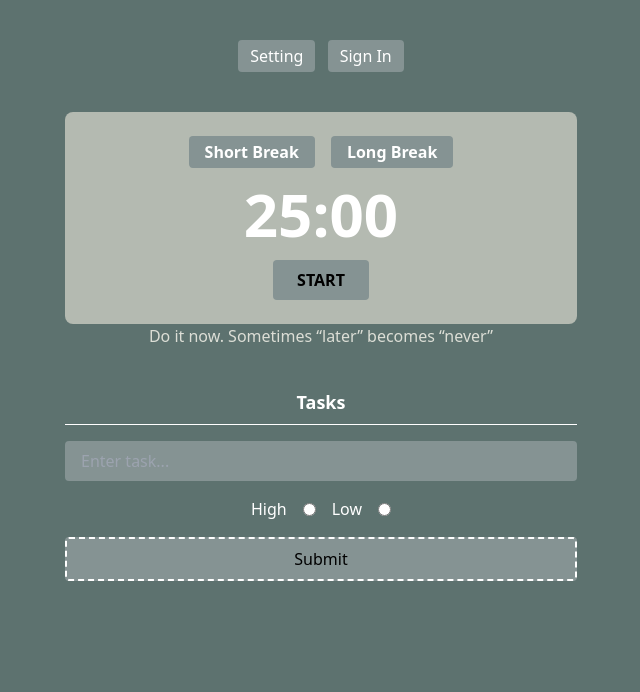
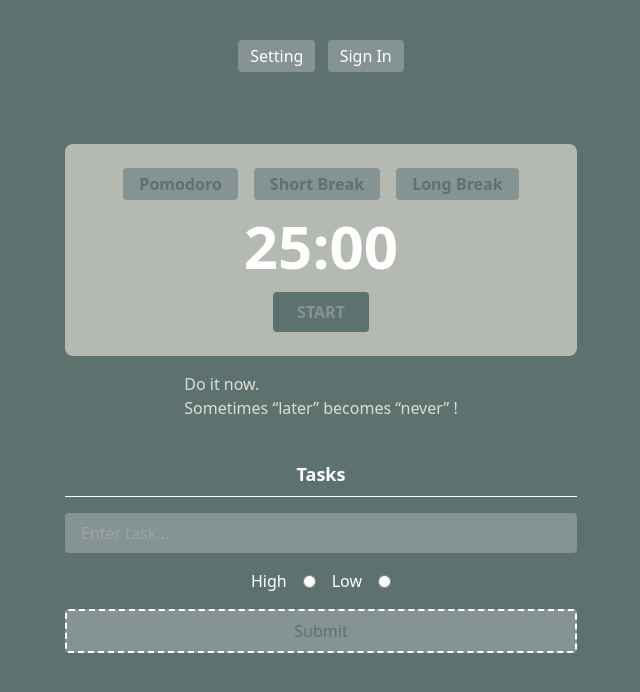
Before and after one commit to Khadeej01/Productivity-App, a plain HTML site: page index.html in a window 1280 px wide. Shown: the whole page, without its empty margins (319-959 px from the left). Drawn offline with nearby package versions, Linux system fonts and the light colour scheme.

```diff
--- a/index.html
+++ b/index.html
@@ -8,24 +8,29 @@
 </head>
 <body class="bg-[#5D726F] text-white flex flex-col items-center py-10">
 
-    <!-- Header -->
-    <header class="">
+
+    <header class="mb-8">
         <div class="space-x-2">
             <button class="bg-[#859393] px-3 py-1 rounded">Setting</button>
             <button class="bg-[#859393] px-3 py-1 rounded">Sign In</button>
         </div>
     </header>
 
+
     <div class="bg-[#B4BAB1] p-6 rounded-lg mt-10 text-center w-3/4 max-w-lg">
         <div class="flex justify-center space-x-4 mb-4">
-            <button class="text-white bg-[#859393] px-4 py-1 rounded text-white font-bold">Short Break</button>
-            <button class="text-white bg-[#859393] px-4 py-1 rounded text-white font-bold">Long Break</button>
+
+            <button id="shortBreakBtn" class="text-[#5D726F] bg-[#859393] px-4 py-1 rounded  font-bold">Pomodoro</button>
+            <button id="shortBreakBtn" class="text-[#5D726F] bg-[#859393] px-4 py-1 rounded  font-bold">Short Break</button>
+            <button id="longBreakBtn" class="text-[#5D726F] bg-[#859393] px-4 py-1 rounded  font-bold">Long Break</button>
         </div>
-        <h2 class="text-6xl font-bold">25:00</h2>
-        <button class="bg-[#859393] text-black font-bold px-6 py-2 rounded mt-4">START</button>
+
+        <h2 id="timer" class="text-6xl font-bold">25:00</h2>
+        <button id="startBtn" class="bg-[#5D726F] text-[#859393] font-bold px-6 py-2 rounded mt-4">START</button>
     </div>
 
-    <p class="text-[#DCDED6]">Do it now. Sometimes “later” becomes “never”</p>
+    <p class="text-[#DCDED6] mt-4 ">Do it now.<br> Sometimes  “later” becomes “never” !</p>
+
 
     <div class="mt-10 text-center w-3/4 max-w-lg">
         <h3 class="text-lg font-semibold">Tasks</h3>
@@ -33,7 +38,6 @@
 
             <form id="taskForm" class="space-y-4">
                 <input id="taskName" type="text" placeholder="Enter task..." class="w-full px-4 py-2 rounded bg-[#859393] text-white focus:outline-none">
-
 
                 <div class="flex justify-center items-center space-x-4">
                     <label for="priorityHigh" class="text-white">High</label>
@@ -43,8 +47,7 @@
                     <input id="priorityLow" type="radio" name="priority" value="Low" class="bg-[#859393] text-white focus:outline-none">
                 </div>
 
-
-                <button id="addTaskBtn" type="submit" class="w-full border-2 border-dashed border-white px-6 py-2 rounded flex items-center justify-center bg-[#859393] text-black">
+                <button id="addTaskBtn" type="submit" class="w-full border-2 border-dashed border-white px-6 py-2 rounded flex items-center justify-center bg-[#859393] text-[#5D726F]">
                     Submit
                 </button>
             </form>
```
Also changed, not shown: index.js (+10 -10 lines), 1 other file.
